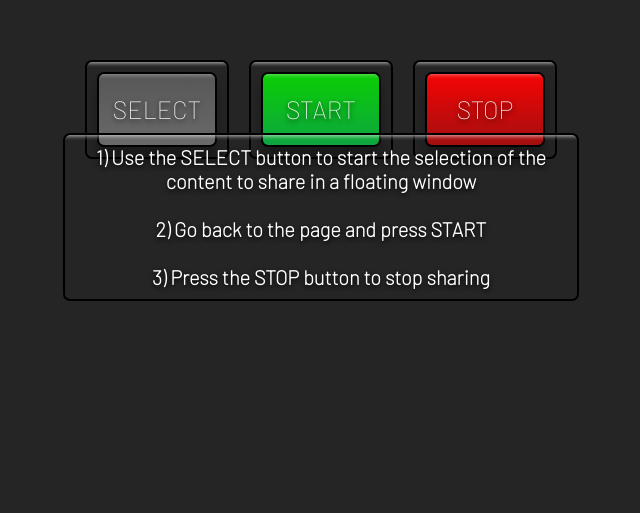
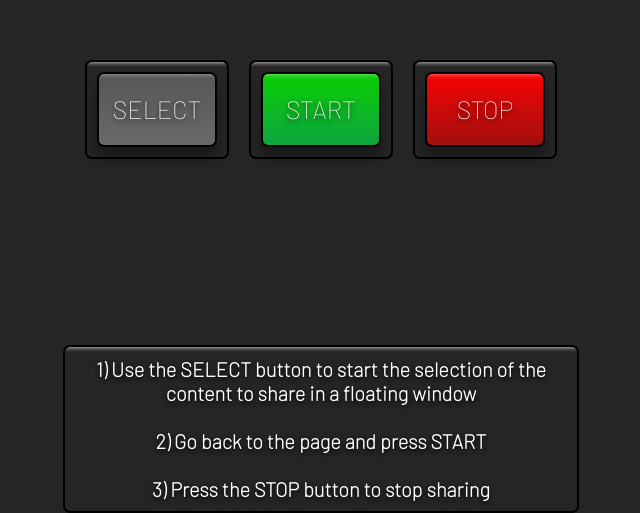
Before and after one commit to jonaMclaurin/PICTURE-IN-PICTURE, a plain HTML site: page index.html in a window 1280 px wide. Shown: the part 291-804 px from the top of the page, without its empty margins (319-959 px from the left). Drawn offline with Linux system fonts and the light colour scheme.

Commit message:
fixed bug

```diff
--- a/style.css
+++ b/style.css
@@ -101,7 +101,7 @@ button:active {
     text-align: center;
     width: 40%;
     height: auto;
-    margin-top: 27vh;
+    margin-top: 80vh;
     color: white;
     text-shadow: 0 2px 5px black;
     border: 2px solid black;
```
